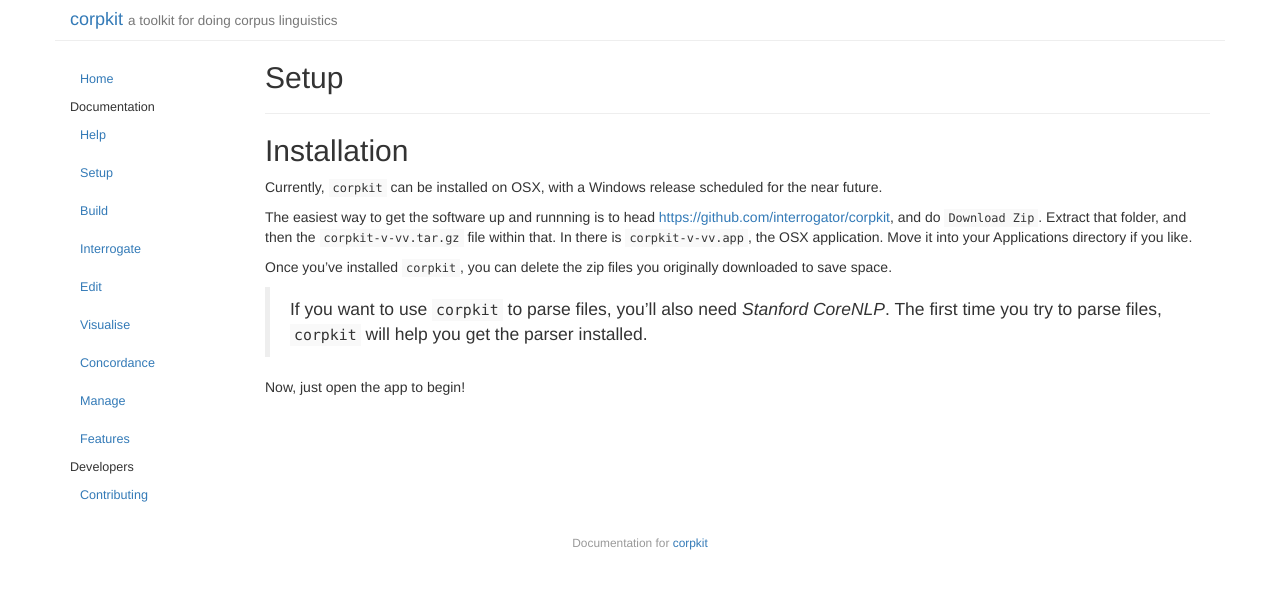
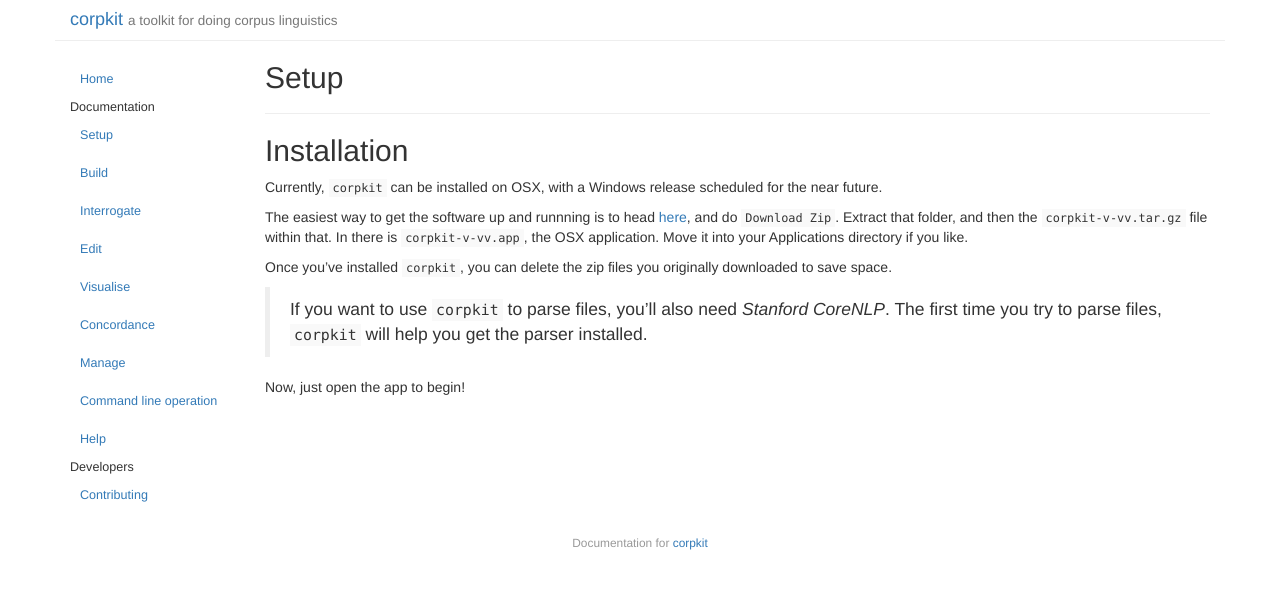
Before and after one commit to interrogator/corpkit, a Jekyll site: the page built from _posts/2015-08-30-setup.md, in a window 1280 px wide. Shown: the top 589 px of the page. Built offline with Jekyll 4.4.1, drawn with Linux system fonts in a browser that asks for light colours; Markdown is read by kramdown in place of the engine named in the settings.

Commit message:
fix links

```diff
--- a/_posts/2015-08-30-features.md
+++ b/_posts/2015-08-30-features.md
@@ -1,12 +1,10 @@
 ---
 layout: page
-title: "Features"
+title: "Command line operation"
 category: doc
 date: 2015-08-30 22:08:50
 order: 9
 ---
-
-### Command line operation
 
 `corpkit` has a lot of functionality, and could probably keep you busy for a long time. If you ever find that the tools aren't intuitive, it is useful to remember that the major functions at work in the interface can also be called via the command line. Generally speaking, command line operation makes it possible to do far more complicated things with your data.
 
--- a/_posts/2015-08-30-setup.md
+++ b/_posts/2015-08-30-setup.md
@@ -10,7 +10,7 @@
 
 Currently, `corpkit` can be installed on OSX, with a Windows release scheduled for the near future.
 
-The easiest way to get the software up and runnning is to head [https://github.com/interrogator/corpkit](here), and do `Download Zip`. Extract that folder, and then the `corpkit-v-vv.tar.gz` file within that. In there is `corpkit-v-vv.app`, the OSX application. Move it into your Applications directory if you like.
+The easiest way to get the software up and runnning is to head [here](https://github.com/interrogator/corpkit), and do `Download Zip`. Extract that folder, and then the `corpkit-v-vv.tar.gz` file within that. In there is `corpkit-v-vv.app`, the OSX application. Move it into your Applications directory if you like.
 
 Once you've installed `corpkit`, you can delete the zip files you originally downloaded to save space.
 
```
Also changed, not shown: _posts/2015-08-30-help.md (+1 -0 lines), index.md (+1 -1 lines).
